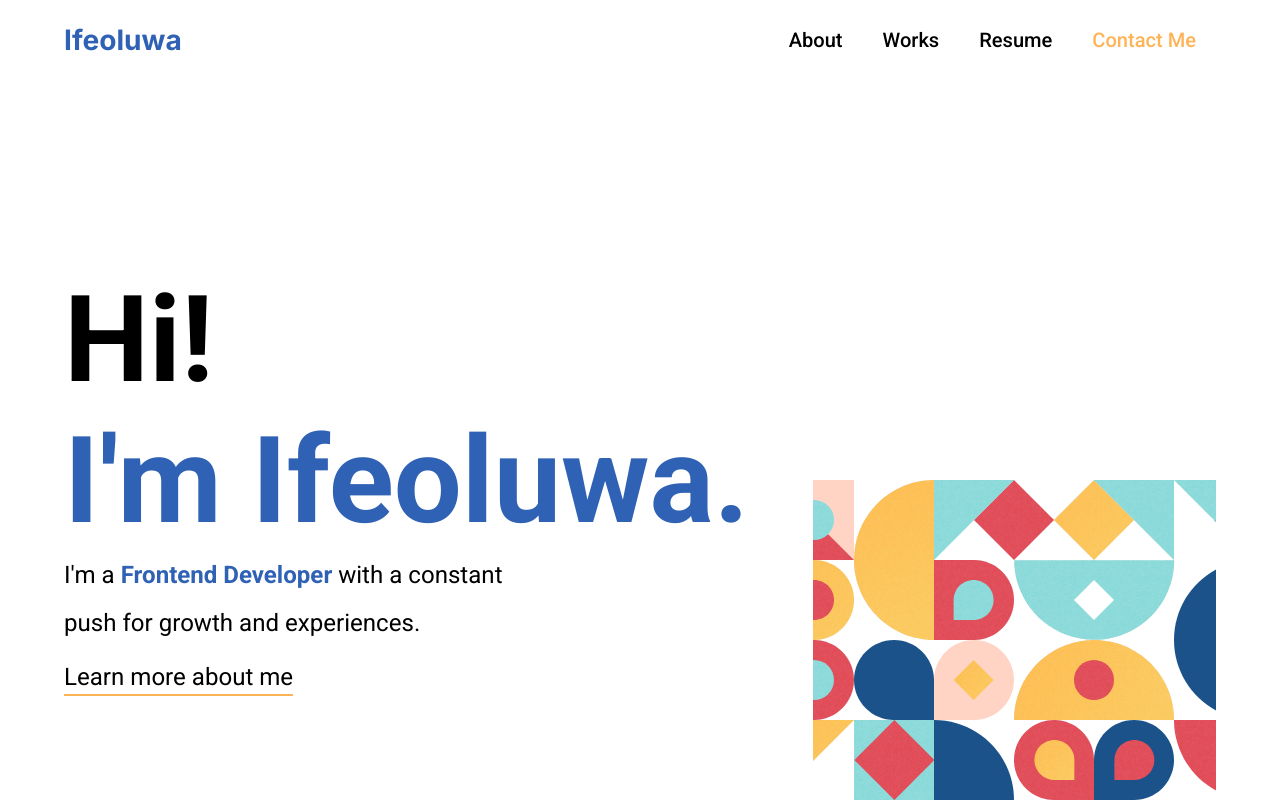
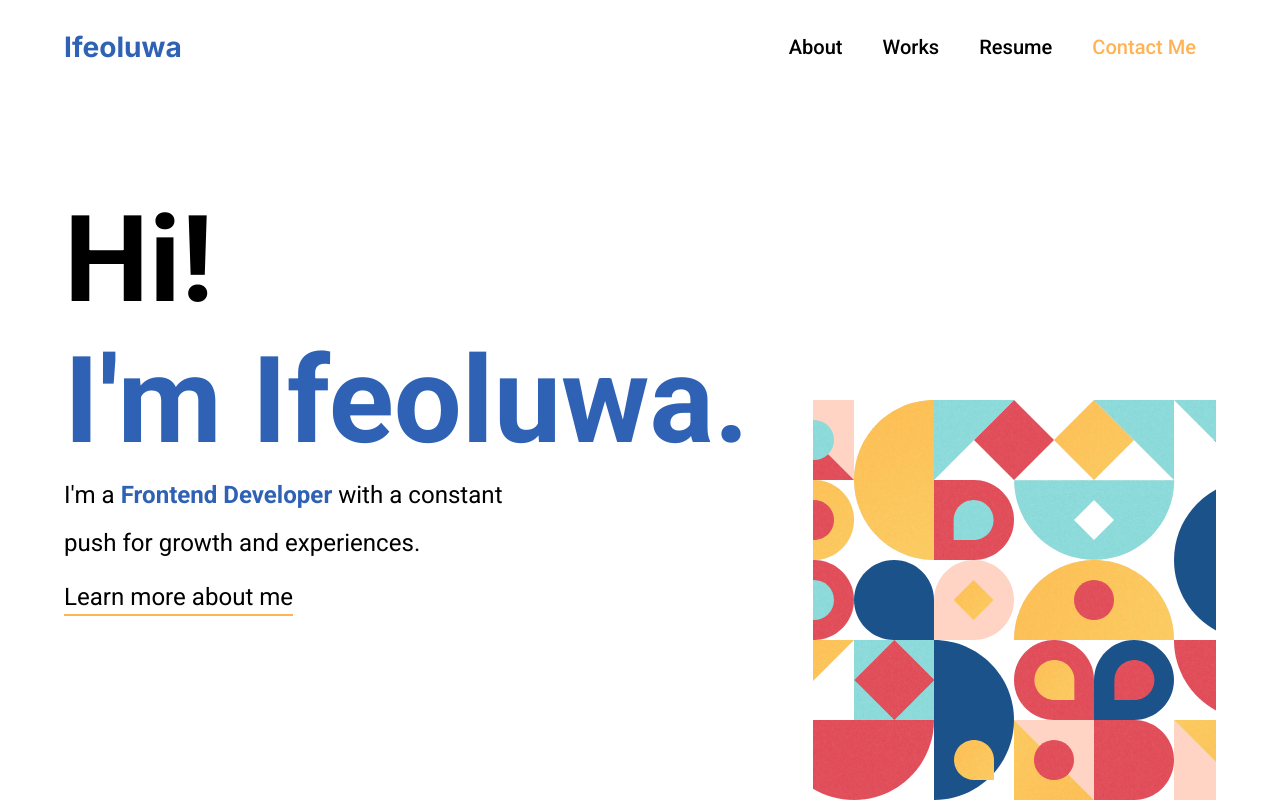
Before and after one commit to Adepejustephen/portfolio, a React (Create React App) app: page /home in a window 1280 px wide. Shown: the top 800 px of the page. Built offline with nearby package versions, Linux system fonts and the light colour scheme; a web font is replaced by a local one.

Commit message:
fixed hero style

```diff
--- a/src/components/Header/Header.Style.js
+++ b/src/components/Header/Header.Style.js
@@ -5,14 +5,15 @@ import { motion } from "framer-motion";
 
 export const Container = styled(motion.nav)`
   /* padding: 30px 0; */
-  min-height: 80px;
+  min-height: ${(props) => (props.fix ? "80px" : "")};
   display: flex;
   align-items: center;
   background-color: ${(props) => (props.fix ? "#fff" : "")};
-  position: ${(props) => (props.fix ? "fixed" : "relative")};
+  position: ${(props) => (props.fix ? "fixed" : "absolute")};
   transition: ${(props) =>
-    props.fix ? " all 0.5s ease-in-out" : "0.5s ease-in-out"};
+    props.fix ? " height 0.5s ease-in-out" : "0.5s ease-in-out"};
   z-index: 10;
+  top: ${(props) => (props.fix ? "0" : "3rem")};
   left: 0;
   right: 0;
   /* position: relative; */
--- a/src/components/Header/index.jsx
+++ b/src/components/Header/index.jsx
@@ -43,7 +43,7 @@ const Header = () => {
                 to="about"
                 spy={true}
                 smooth={true}
-                offset={100}
+                offset={false}
                 duration={500}
               >
                 About
--- a/src/components/Hero/Hero.Style.js
+++ b/src/components/Hero/Hero.Style.js
@@ -17,8 +17,7 @@ export const HeroTextContainer = styled.div`
 width: 100%;
   display: flex;
   flex-direction: column;
-
-  justify-content: center;
+  /* justify-content: center; */
 `;
 
 export const TopText = styled(motion.h1)`
--- a/src/pages/porfolio/Portfolio.Style.js
+++ b/src/pages/porfolio/Portfolio.Style.js
@@ -32,7 +32,7 @@ justify-content: center; */
 /* margin-bottom: 20px; */
 `
 export const ImageContainer = styled(motion.div)`
-  height: 500px;
+  height: 400px;
   width: 600px;
 
   @media screen and (max-width: 800px) {
```
